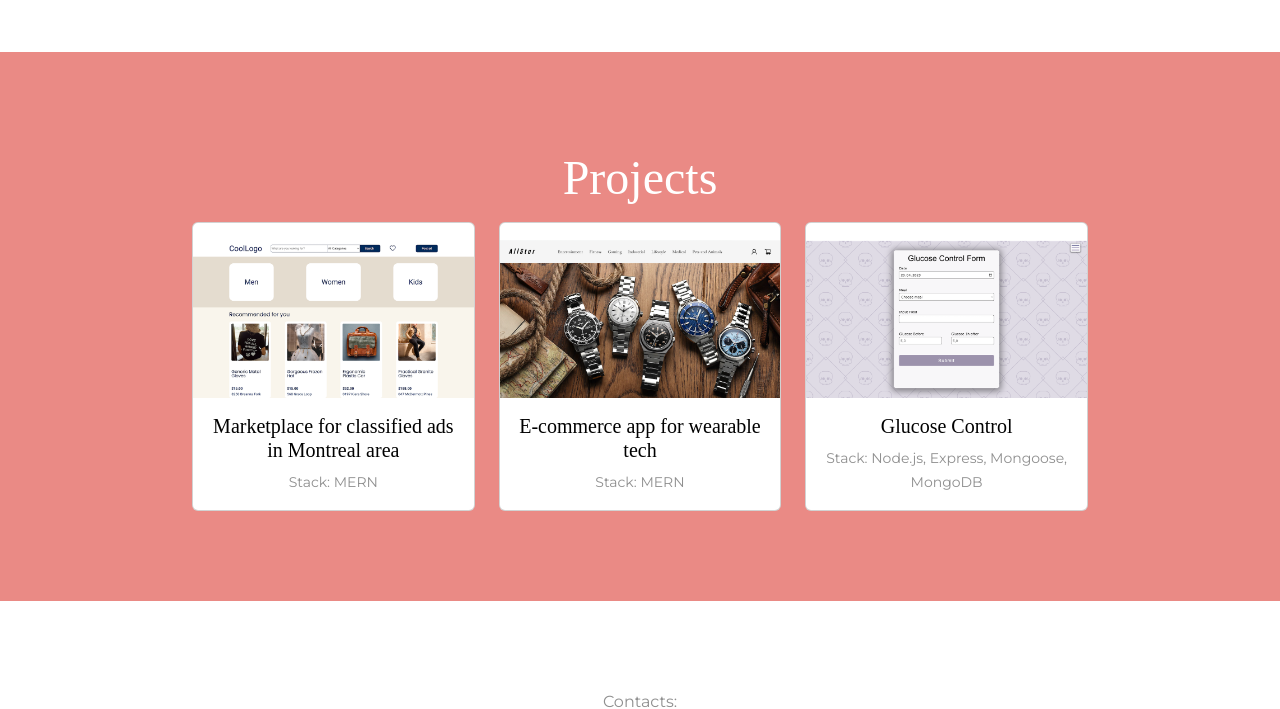
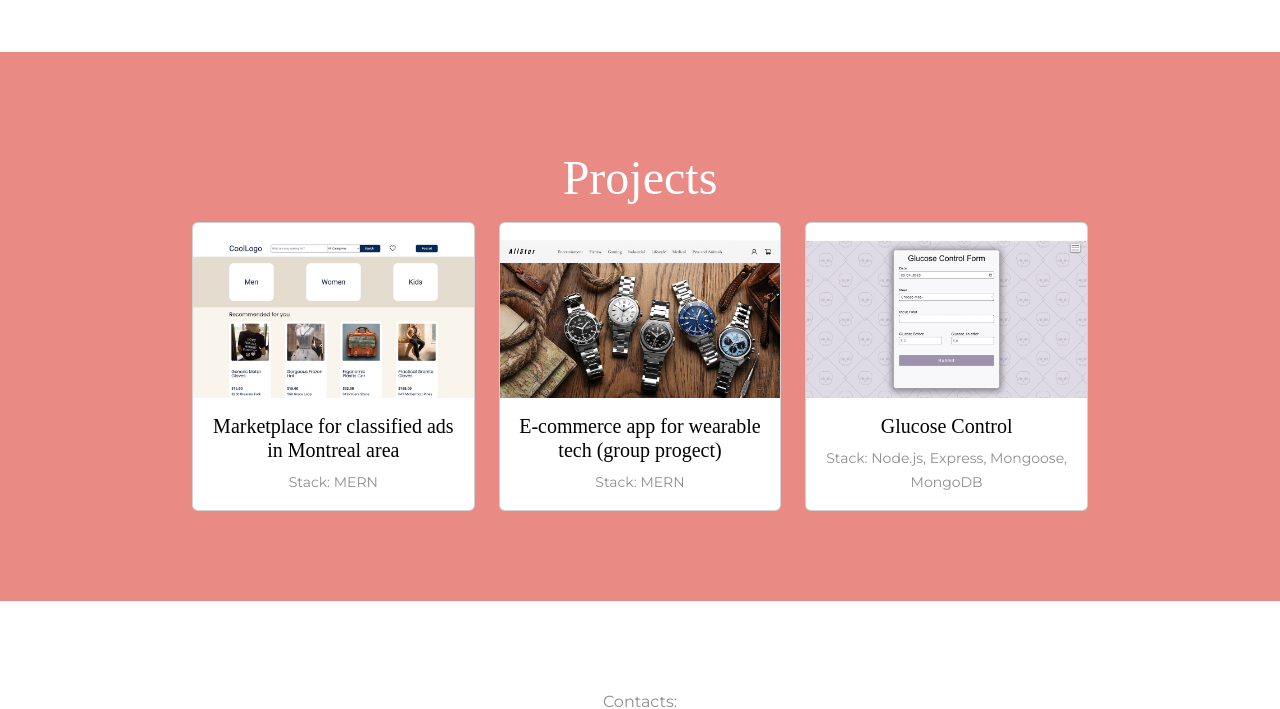
Before and after one commit to durandal1409/personal_website, a plain HTML site: page index.html in a window 1280 px wide. Shown: the part 1138-1847 px from the top of the page. Drawn offline with nearby package versions, Linux system fonts and the light colour scheme.

Commit message:
minor fix

```diff
--- a/index.html
+++ b/index.html
@@ -149,7 +149,7 @@
                 <img src="images/cb-group-project.png" class="card-img-top" alt="...">
               </div>
               <div class="card-body">
-                <h5 class="card-title">E-commerce app for wearable tech</h5>
+                <h5 class="card-title">E-commerce app for wearable tech (group progect)</h5>
                 <p class="card-text"><small>Stack: MERN</small></p>
               </div>
             </div>
```
